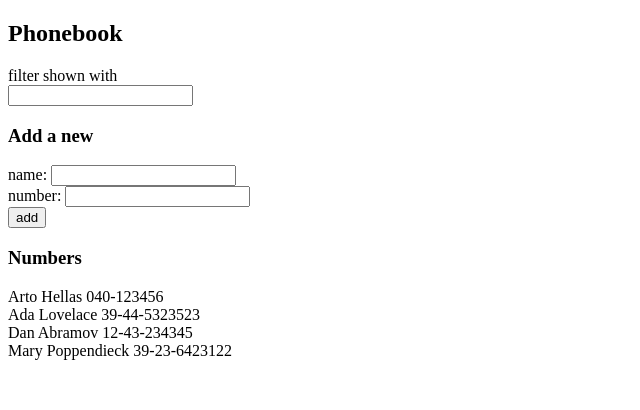
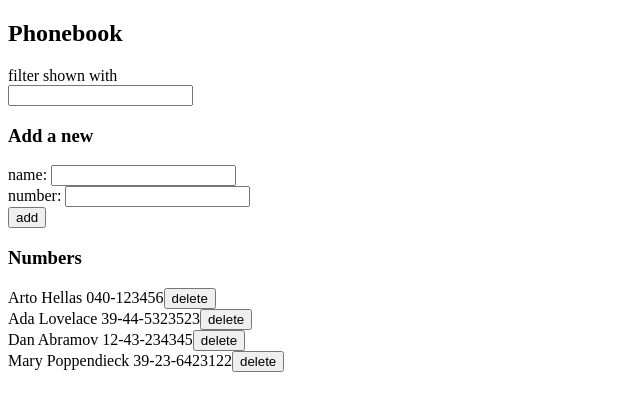
Before and after one commit to movd/fullstackopen2019, a React (Create React App) app in the folder part2/phonebook/: page / in a window 1280 px wide. Shown: the top 410 px of the page, without its empty margins (0-640 px from the left). Built offline with nearby package versions, Linux system fonts and the light colour scheme; data requests are answered from the project's data file.

Commit message:
Finish Ex. 2.17

```diff
--- a/part2/phonebook/src/App.js
+++ b/part2/phonebook/src/App.js
@@ -16,13 +16,20 @@ const App = () => {
   const handleFilterChange = e => setNameFilter(e.target.value);
 
   useEffect(() => {
-    const getPersons = async () => {
-      setIsLoading(true);
-      setPersons(await personsService.getData());
-      setIsLoading(false);
-    };
     getPersons();
   }, []);
+
+  const getPersons = async () => {
+    setIsLoading(true);
+    setPersons(await personsService.getData());
+    setIsLoading(false);
+  };
+
+  const deletePerson = async ({ name, id }) => {
+    window.confirm(`Delete ${name} (${id})?`);
+    await personsService.deleteId(id);
+    getPersons();
+  };
 
   const handleClick = async e => {
     e.preventDefault();
@@ -35,7 +42,9 @@ const App = () => {
       alert(`${newName} is already added to phonebook`);
     } else {
       try {
-        setPersons(persons.concat(await personsService.create(newPerson)));
+        setPersons(
+          persons.concat(await personsService.createPerson(newPerson))
+        );
       } catch (error) {
         console.error(error);
       }
@@ -65,7 +74,7 @@ const App = () => {
       {isLoading ? (
         <div>Loading...</div>
       ) : (
-        <Persons persons={filterPersons(persons)} />
+        <Persons persons={filterPersons(persons)} handleDelete={deletePerson} />
       )}
     </div>
   );
--- a/part2/phonebook/src/components/Persons.js
+++ b/part2/phonebook/src/components/Persons.js
@@ -1,9 +1,10 @@
 import React from "react";
 
-const Persons = ({ persons }) => {
+const Persons = ({ persons, handleDelete }) => {
   const renderPersons = persons.map(p => (
-    <div key={p.name}>
+    <div key={p.id}>
       {p.name} {p.number}
+      <button onClick={() => handleDelete(p)}>delete</button>
     </div>
   ));
   return <div className="Persons">{renderPersons}</div>;
--- a/part2/phonebook/src/services/persons.js
+++ b/part2/phonebook/src/services/persons.js
@@ -10,7 +10,7 @@ const getData = async () => {
   }
 };
 
-const create = async (newPerson) => {
+const createPerson = async newPerson => {
   try {
     const response = await axios.post(url, newPerson);
     return response.data;
@@ -19,7 +19,12 @@ const create = async (newPerson) => {
   }
 };
 
-export default {
-  getData: getData,
-  create: create
+const deleteId = async id => {
+  try {
+    await axios.delete(`${url}/${id}`);
+  } catch (error) {
+    console.error(error);
+  }
 };
+
+export default { getData, createPerson, deleteId };
```
